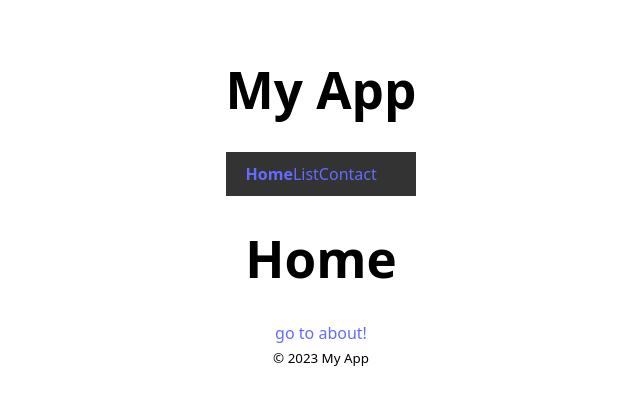
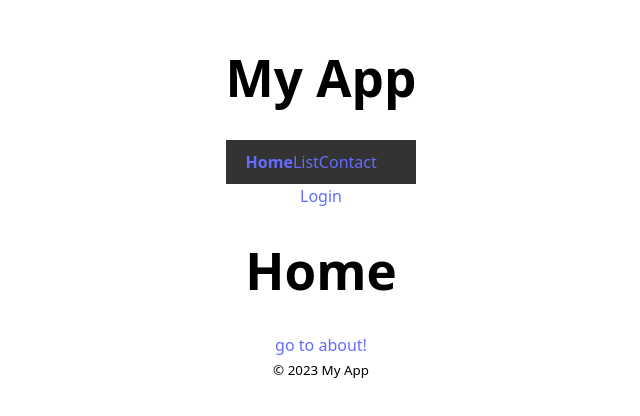
Before and after one commit to Phong-Le-Duc/react-template, a React (Vite) app: page / in a window 1280 px wide. Shown: the part 202-618 px from the top of the page, without its empty margins (319-959 px from the left). Built offline with nearby package versions, Linux system fonts and the light colour scheme.

Commit message:
template almost done, missing logout from list protected

```diff
--- /dev/null
+++ b/src/Components/Header.jsx
@@ -0,0 +1,22 @@
+import { useLocation } from "react-router"
+import LogoutButton from './LogoutButton'
+import Navigation from './Navigation'
+
+export default function Header() {
+    const location = useLocation()
+
+    console.log(location.pathname);
+
+
+    return (
+        <header>
+            <h1>My App</h1>
+            {location.pathname !== "/login" && (
+                <>
+                    < Navigation />
+                    <LogoutButton />
+                </>
+            )}
+        </header>
+    )
+}
--- /dev/null
+++ b/src/Components/LogoutButton.jsx
@@ -0,0 +1,22 @@
+import { useAuth } from "../contexts/AuthContext"
+import { useNavigate, Link } from "react-router"
+
+export default function LogoutButton() {
+    const { logout, token } = useAuth();
+    const navigate = useNavigate();
+
+    function handleLogout() {
+        logout()
+        navigate("/")
+    }
+
+    /*
+    const handleLogout = () => {
+        ...
+        }
+    */
+
+    return token ? (
+        <button onClick={handleLogout}>Log out</button>
+    ) : <Link to="login">Login</Link>
+}
--- /dev/null
+++ b/src/Components/RequireAuth.jsx
@@ -0,0 +1,18 @@
+import { Navigate, useLocation } from "react-router"
+import { useAuth } from "../contexts/AuthContext"
+
+export default function RequireAuth({ children }) {
+
+    const { token } = useAuth()
+    const location = useLocation()
+
+    console.log(location);
+
+
+    if (!token) {
+        // no token -  redirect to login
+        return <Navigate to="/login" state={{ from: location }} replace />
+    }
+
+    return children
+}
--- a/src/Layout.jsx
+++ b/src/Layout.jsx
@@ -1,15 +1,13 @@
-import Navigation from './Components/Navigation'
+
 import { Outlet } from 'react-router'
+import Header from './Components/Header'
 
 function App() {
 
 
   return (
     <>
-      <header>
-        <h1>My App</h1>
-        <Navigation />
-      </header>
+      <Header />
       <main>
         <Outlet />
       </main>
--- a/src/utilities/typicode.js
+++ b/src/api/typicode.js
@@ -1,12 +1,19 @@
+
 import queryClient from "../queryClient";
+import { redirect } from "react-router";
 
 export async function getUsers() {
+
+    const token = sessionStorage.getItem("token")
+
+    if (!token) redirect("/login")
+
     return queryClient.fetchQuery({
         queryKey: ['users'],
         queryFn: async function () {
             const response = await fetch("https://jsonplaceholder.typicode.com/users");
             if (!response.ok) {
-        throw new Error({message:'Den er helt gal'});
+                throw new Error({ message: 'Den er helt gal' });
             }
 
             return response.json();
@@ -22,7 +29,7 @@ export async function getUser({ params }) {
         queryFn: async function () {
             const response = await fetch(`https://jsonplaceholder.typicode.com/users/${id}`);
             if (!response.ok) {
-                throw new Error({message:'Den er helt gal'});
+                throw new Error({ message: 'Den er helt gal' });
             }
             return response.json();
         }
--- a/src/pages/Login.jsx
+++ b/src/pages/Login.jsx
@@ -1,9 +1,19 @@
-import { Form } from "react-router"
+import { Form, useLocation, useNavigate } from "react-router"
 import { useAuth } from "../contexts/AuthContext"
+import { useState } from "react";
+
 
 export default function Login() {
+    const [error, setError] = useState();
+    const { login } = useAuth();
+    const location = useLocation();
+    const navigate = useNavigate();
 
-    const { login } = useAuth()
+    console.log(location);
+    const from = location.state?.from?.pathname || "/" // kan direct hvor som helst f.eks "/welcome"
+    console.log(from);
+
+
 
     async function handleLogin(event) {
         event.preventDefault();
@@ -23,13 +33,18 @@ export default function Login() {
             body: JSON.stringify(data)
         })
 
-        const userData = await response.json()
+        const userdata = await response.json()
 
-        login(userData.accessToken)
-
-        console.log(userData);
+        console.log(userdata);
 
 
+        if (!response.ok) {
+            setError(userdata.message || userdata.error || "Please provide login credentials")
+        } else {
+            login(userdata.accessToken)
+            navigate(from, { replace: true })
+
+        }
     }
 
     return (
@@ -42,6 +57,7 @@ export default function Login() {
                 <label htmlFor="password">Password</label>
                 <input type="password" name="password" id="password" />
             </div>
+            {error && (<div>{error}</div>)}
             <button type="submit">Log in</button>
         </Form>
     )
--- a/src/router.jsx
+++ b/src/router.jsx
@@ -5,11 +5,12 @@ import List from "./pages/List";
 import Detail from "./pages/Detail";
 import Contact from "./pages/Contact";
 import NotFound from "./pages/NotFound";
-import { getUser, getUsers } from "./utilities/typicode";
+import { getUser, getUsers } from "./api/typicode";
 import Loading from "./Components/Loading";
 import Error from "./Components/Error";
-import { handleSubmit } from "./utilities/actions";
+import { handleSubmit } from "./api/actions";
 import Login from "./pages/Login";
+import RequireAuth from "./Components/RequireAuth";
 
 
 const router = createBrowserRouter([
@@ -25,12 +26,20 @@ const router = createBrowserRouter([
             },
             {
                 path: "list",
-                element: <List />,
+                element: (
+                    <RequireAuth>
+                        <List />
+                    </RequireAuth>
+                ),
                 loader: getUsers // This will fetch users data when the Home component is loaded
             },
             {
                 path: "list/:id",
-                element: <Detail />,
+                element: (
+                    <RequireAuth>
+                        <Detail />
+                    </RequireAuth>
+                ),
                 loader: getUser
             },
             {
```
Also changed, not shown: src/contexts/AuthContext.jsx (+8 -8 lines), src/api/actions.js (renamed from src/utilities/actions.js). Lines whose indentation alone changed are shown as unchanged.
